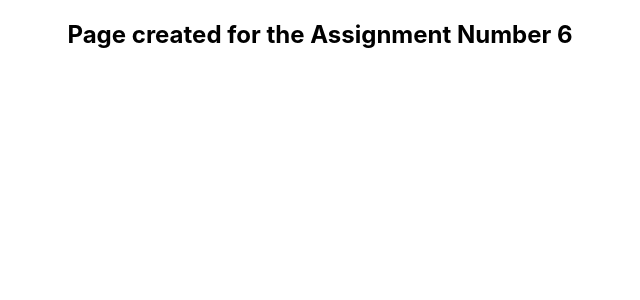
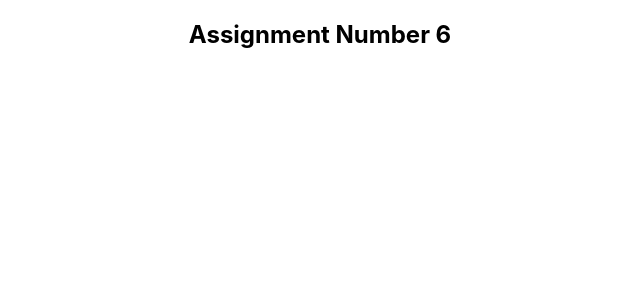
Before and after one commit to abufurqan/bc2020_assignment06, a React (Create React App) app: page / in a window 1280 px wide. Shown: the top 300 px of the page, without its empty margins (320-960 px from the left). Built offline with nearby package versions, Linux system fonts and the light colour scheme.

Commit message:
Update App.js

```diff
--- a/src/App.js
+++ b/src/App.js
@@ -5,7 +5,7 @@ import './App.css';
 function App() {
   return (
     <div className="App">
-      <h2>Page created for the Assignment Number 6</h2>
+      <h2>Assignment Number 6</h2>
     </div>
   );
 }
```
